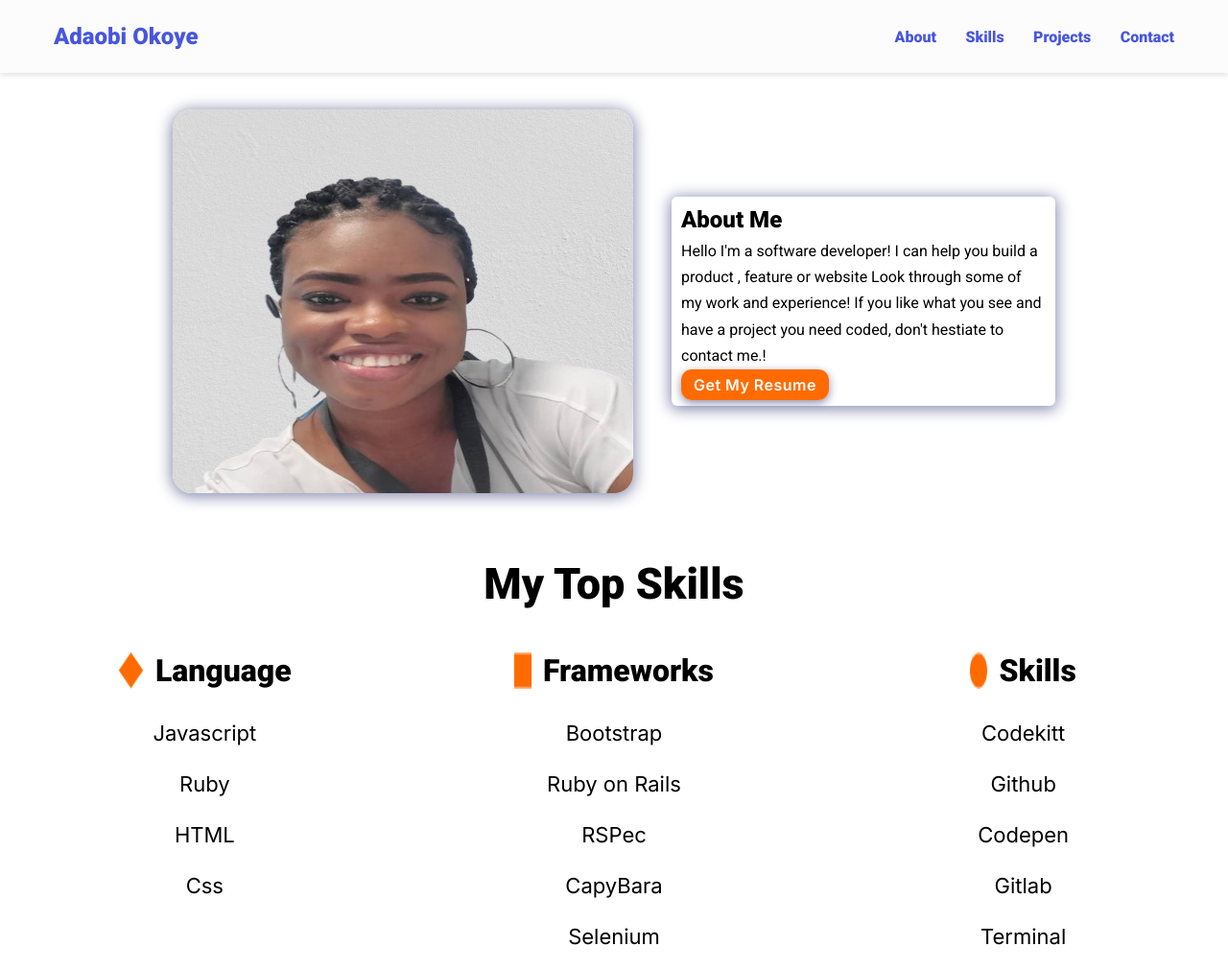
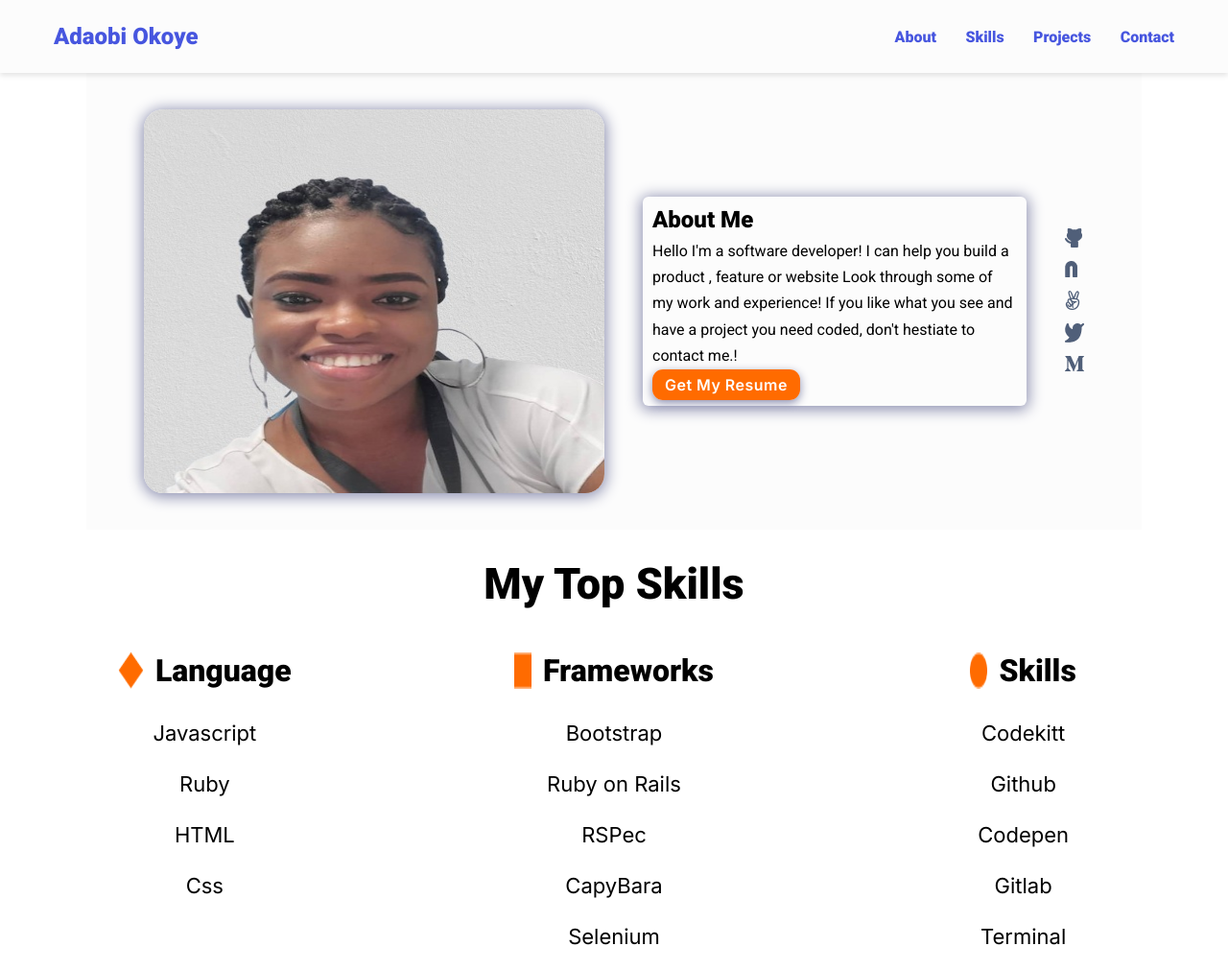
Before and after one commit to Adanzeakonobi/Adaobi-Okoye-s-Portfolio, a website: page index.html in a window 1280 px wide. Shown: the top 1011 px of the page at 96% size. Drawn offline with nearby package versions, Linux system fonts and the light colour scheme; a web font is replaced by a local one.

Commit message:
Add social-links to the top

```diff
--- a/index.html
+++ b/index.html
@@ -62,6 +62,37 @@
                 Get My Resume
             </a>
         </div>
+        <ul class="social-media">
+          <li>
+            <a href="https://github.com/Adanzeakonobi" class="social-media-icon">
+              <img src="./icons/github.png" alt="Github" />
+            </a>
+          </li>
+          <li>
+            <a href="https://www.linkedin.com/in/okoye-ada/"  class="social-media-icon">
+              <img src="./icons/Linkedin.png" alt="Linkedin" />
+            </a>
+          </li>
+          <li>
+            <a href="https://angel.co/u/okoye-adaobi-vivian" class="social-media-icon">
+              <img src="./icons/angel.png" alt="Angel" />
+            </a>
+          </li>
+          <li>
+            <a href="https://twitter.com/AdaEbubeMmuta?t=7T3kPNKPaoou6drWyDnQpg&s=09" class="social-media-icon">
+              <img src="./icons/twitter.png" alt="Twitter" />
+            </a>
+          </li>
+          <li>
+            <a href="https://medium.com/@viviluv.20147" class="social-media-medium-icon">
+              <img
+                class="image-correction"
+                src="./icons/medium.png"
+                alt="Medium"
+              />
+            </a>
+          </li>
+        </ul>
   </section>
 
     <!-- More about -->
--- a/styles.css
+++ b/styles.css
@@ -101,9 +101,10 @@ nav ul li {
   gap: 2.5rem;
   max-width: 68.75rem;
   margin: auto;
+  background-color: var(--bg-color);
 }
 
-.hero img {
+.hero-img {
   height: 25rem;
   width: 30rem;
   border-radius: 20px;
@@ -146,6 +147,21 @@ nav ul li {
   border: 1px solid transparent;
   border-radius: 11px;
   box-shadow: 0 3px 10px var(--primary-shadow);
+}
+
+.social-media {
+  left: 6.5%;
+  flex-direction: column;
+  position: static;
+}
+
+.social-media-icon {
+  width: 18px;
+  height: 18px;
+}
+
+.social-media-icon img {
+  padding-bottom: 10px;
 }
 
 /* .more-about {
@@ -479,7 +495,7 @@ nav ul li {
     gap: 0;
   }
 
-  .hero img {
+  .hero-img {
     height: 15rem;
     width: 15rem;
   }
@@ -492,6 +508,13 @@ nav ul li {
   .bio {
     margin-top: 10px;
     width: 80%;
+  }
+
+  .social-media {
+    display: flex;
+    flex-direction: row;
+    margin-top: 20px;
+    gap: 25px;
   }
 
   .skill-header {
```
